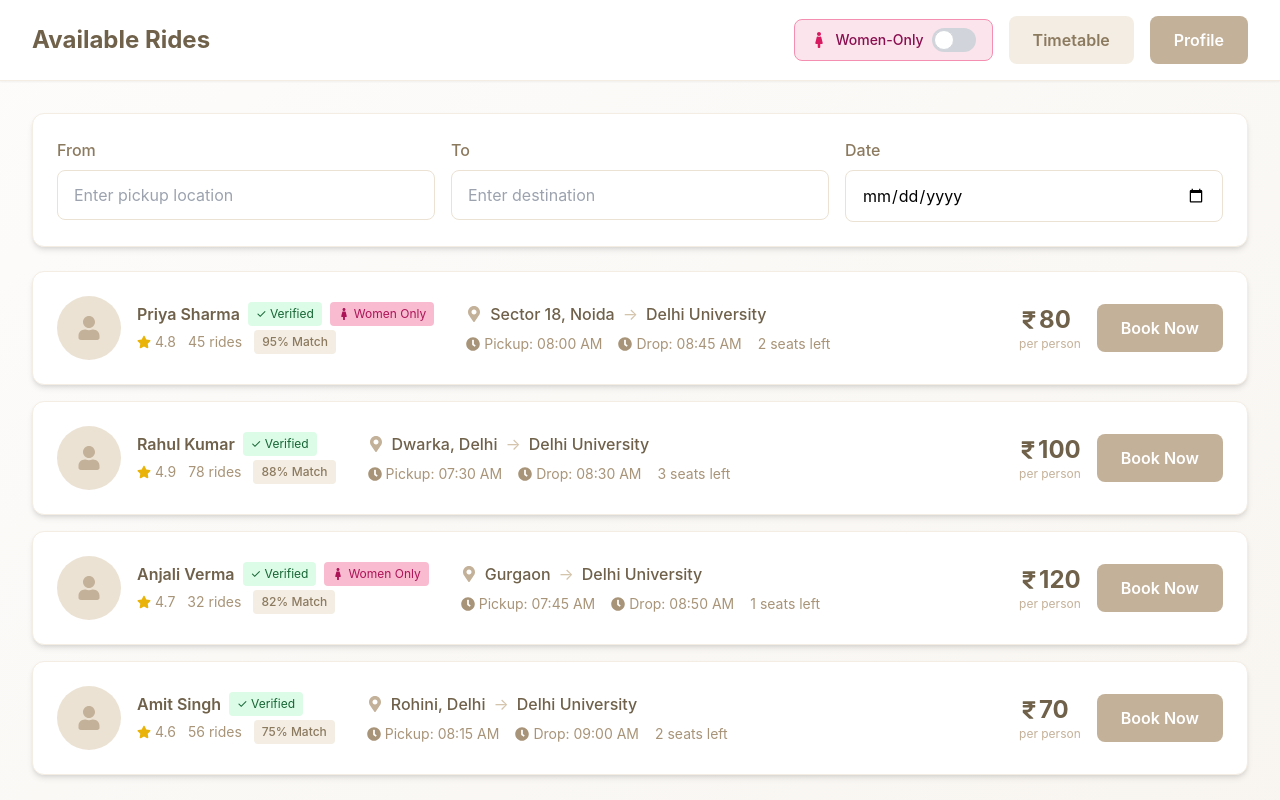
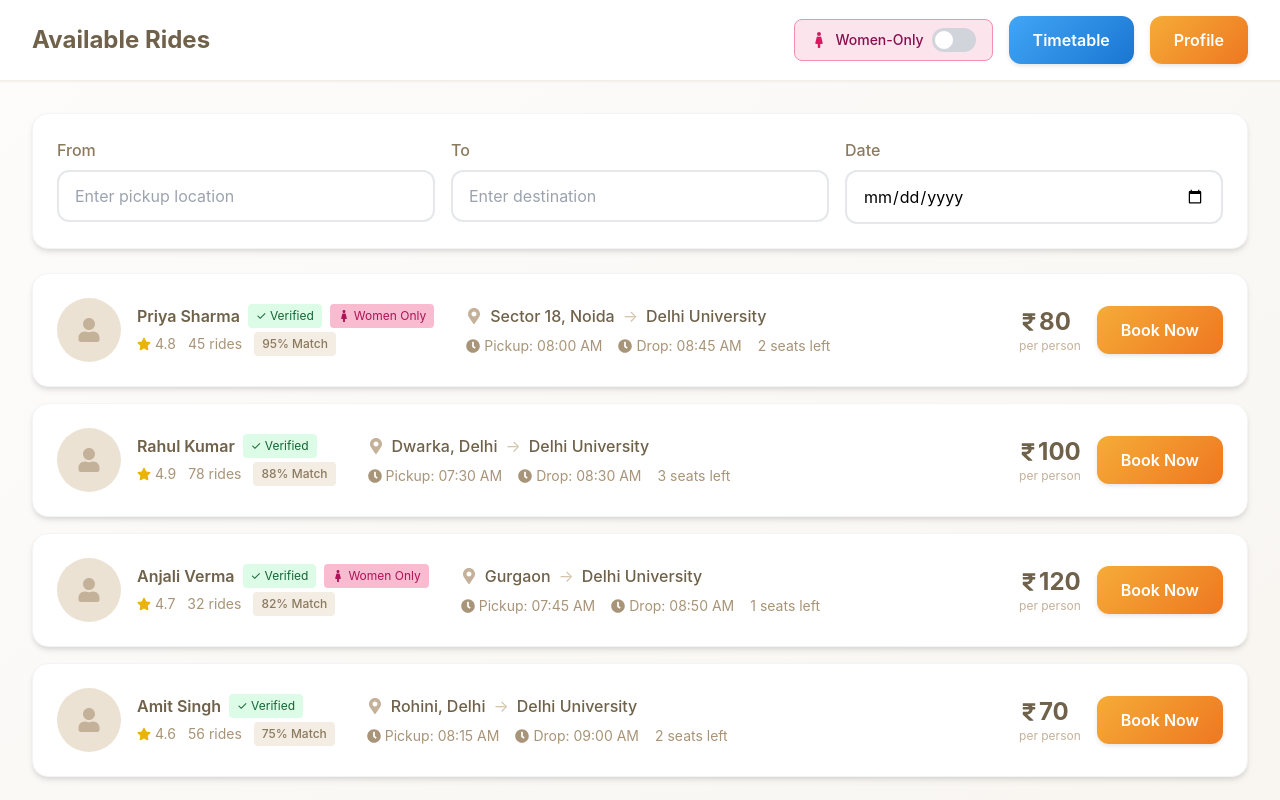
Before and after one commit to Prateek8r4-beep/university-ride-match, a Next.js app: page /rides in a window 1280 px wide. Shown: the top 800 px of the page. Built offline with nearby package versions, Linux system fonts and the light colour scheme.

Commit message:
Update global styles with vibrant colors and animations

```diff
--- a/app/globals.css
+++ b/app/globals.css
@@ -18,18 +18,140 @@ body {
 
 @layer components {
   .btn-primary {
-    @apply bg-beige-600 hover:bg-beige-700 text-white font-semibold py-3 px-6 rounded-lg transition-colors duration-200;
+    @apply bg-gradient-primary text-white font-semibold py-3 px-6 rounded-xl shadow-button hover:shadow-button-hover transition-all duration-300 transform hover:scale-105;
   }
 
   .btn-secondary {
-    @apply bg-beige-200 hover:bg-beige-300 text-beige-800 font-semibold py-3 px-6 rounded-lg transition-colors duration-200;
+    @apply bg-gradient-secondary text-white font-semibold py-3 px-6 rounded-xl shadow-button hover:shadow-button-hover transition-all duration-300 transform hover:scale-105;
+  }
+
+  .btn-accent {
+    @apply bg-gradient-accent text-white font-semibold py-3 px-6 rounded-xl shadow-button hover:shadow-button-hover transition-all duration-300 transform hover:scale-105;
+  }
+
+  .btn-success {
+    @apply bg-gradient-success text-white font-semibold py-3 px-6 rounded-xl shadow-button hover:shadow-button-hover transition-all duration-300 transform hover:scale-105;
+  }
+
+  .btn-outline {
+    @apply border-2 border-primary-500 text-primary-600 font-semibold py-3 px-6 rounded-xl hover:bg-primary-50 transition-all duration-300;
   }
 
   .card {
-    @apply bg-white rounded-xl shadow-md p-6 border border-beige-200;
+    @apply bg-white rounded-2xl shadow-card hover:shadow-card-hover p-6 border border-gray-100 transition-all duration-300;
+  }
+
+  .card-gradient {
+    @apply bg-gradient-to-br from-white to-primary-50 rounded-2xl shadow-card hover:shadow-card-hover p-6 border border-primary-100 transition-all duration-300;
   }
 
   .input-field {
-    @apply w-full px-4 py-3 border border-beige-300 rounded-lg focus:outline-none focus:ring-2 focus:ring-beige-500 bg-white;
+    @apply w-full px-4 py-3 border-2 border-gray-200 rounded-xl focus:outline-none focus:ring-2 focus:ring-primary-500 focus:border-transparent bg-white transition-all duration-200;
+  }
+
+  .badge {
+    @apply inline-flex items-center px-3 py-1 rounded-full text-xs font-semibold;
+  }
+
+  .badge-primary {
+    @apply badge bg-primary-100 text-primary-800;
+  }
+
+  .badge-secondary {
+    @apply badge bg-secondary-100 text-secondary-800;
+  }
+
+  .badge-success {
+    @apply badge bg-success-100 text-success-800;
+  }
+
+  .badge-pink {
+    @apply badge bg-pink-100 text-pink-800;
+  }
+
+  .badge-accent {
+    @apply badge bg-accent-100 text-accent-800;
+  }
+
+  .gradient-text {
+    @apply bg-gradient-primary bg-clip-text text-transparent;
+  }
+
+  .stat-card {
+    @apply bg-gradient-to-br from-primary-500 to-primary-700 text-white rounded-2xl p-6 shadow-lg transform hover:scale-105 transition-all duration-300;
+  }
+
+  .feature-card {
+    @apply bg-white rounded-2xl p-6 shadow-card hover:shadow-card-hover border-2 border-transparent hover:border-primary-200 transition-all duration-300 transform hover:-translate-y-1;
   }
 }
+
+/* Custom scrollbar */
+::-webkit-scrollbar {
+  width: 10px;
+}
+
+::-webkit-scrollbar-track {
+  background: #f1f1f1;
+  border-radius: 10px;
+}
+
+::-webkit-scrollbar-thumb {
+  background: linear-gradient(135deg, #f5ac37 0%, #ee7721 100%);
+  border-radius: 10px;
+}
+
+::-webkit-scrollbar-thumb:hover {
+  background: linear-gradient(135deg, #ee7721 0%, #eb5714 100%);
+}
+
+/* Animations */
+@keyframes fadeIn {
+  from {
+    opacity: 0;
+    transform: translateY(20px);
+  }
+  to {
+    opacity: 1;
+    transform: translateY(0);
+  }
+}
+
+@keyframes slideIn {
+  from {
+    transform: translateX(-100%);
+  }
+  to {
+    transform: translateX(0);
+  }
+}
+
+@keyframes pulse {
+  0%, 100% {
+    opacity: 1;
+  }
+  50% {
+    opacity: 0.5;
+  }
+}
+
+.animate-fadeIn {
+  animation: fadeIn 0.5s ease-out;
+}
+
+.animate-slideIn {
+  animation: slideIn 0.3s ease-out;
+}
+
+.animate-pulse-slow {
+  animation: pulse 2s cubic-bezier(0.4, 0, 0.6, 1) infinite;
+}
+
+/* Gradient backgrounds */
+.bg-gradient-page {
+  background: linear-gradient(135deg, #fef3e7 0%, #e3f2fd 50%, #f3e5f5 100%);
+}
+
+.bg-gradient-hero {
+  background: linear-gradient(135deg, #f5ac37 0%, #42a5f5 50%, #ab47bc 100%);
+}
```
